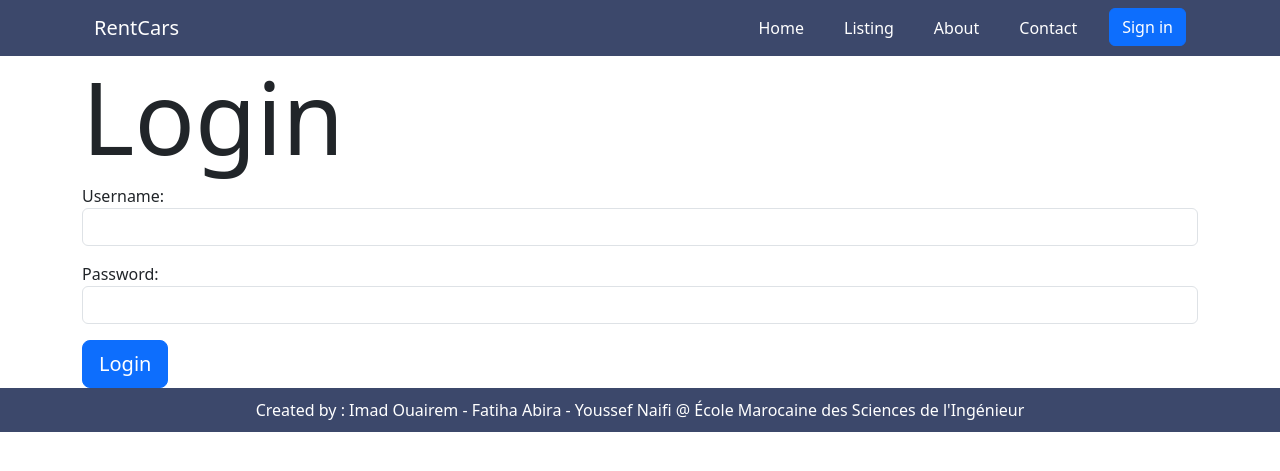
After one commit to youssefnf/CarRentalDjangoProject, a Django app: page /login/ in a window 1280 px wide. The commit adds this page. Shown: the top 471 px of the page. Run offline with Django 4.2, Linux system fonts and the light colour scheme.

Commit message:
add login form & template and url for login button and logo

```diff
--- /dev/null
+++ b/rentcarsapp/forms.py
@@ -0,0 +1,13 @@
+
+
+from django import forms
+
+
+class LoginForm(forms.Form):
+    username = forms.CharField()
+    password = forms.CharField(widget=forms.PasswordInput)
+
+    def __init__(self, *args, **kwargs):
+        super().__init__(*args, **kwargs)
+        for visible in self.visible_fields():
+            visible.field.widget.attrs['class'] = 'form-control mn-2'
--- a/rentcarsapp/templates/base.html
+++ b/rentcarsapp/templates/base.html
@@ -16,7 +16,7 @@
     <div class="container">
         <nav class="navbar navbar-expand-lg">
             <div class="container-fluid">
-              <a class="navbar-brand" href="#">RentCars</a>
+              <a class="navbar-brand" href="{% url 'index' %}">RentCars</a>
               <button class="navbar-toggler" type="button" data-bs-toggle="collapse" data-bs-target="#navbarNav" aria-controls="navbarNav" aria-expanded="false" aria-label="Toggle navigation">
                 <span class="navbar-toggler-icon"></span>
               </button>
@@ -35,7 +35,7 @@
                     <a class="nav-link" href="#">Contact</a>
                   </li>
                   <li class="nav-item ms-4">
-                    <a class="btn btn-primary" href="#">Sign in</a>
+                    <a class="btn btn-primary" href="{% url 'client_login' %}">Sign in</a>
                   </li>
                 </ul>
               </div>
--- /dev/null
+++ b/rentcarsapp/templates/login.html
@@ -0,0 +1,12 @@
+{% extends 'base.html' %}
+
+{% block content %}
+    <div class="container">
+        <h1>Login</h1>
+        <form method="POST">
+            {% csrf_token %}
+            {{ form.as_p }}
+            <button type="submit" class="btn btn-lg btn-primary">Login</button>
+        </form>
+    </div>
+{% endblock content %}
--- a/rentcarsapp/urls.py
+++ b/rentcarsapp/urls.py
@@ -1,7 +1,8 @@
 from django.urls import path
-from .views import indexView
+from .views import *
 
 urlpatterns = [
     path('', indexView, name="index"),
+    path('login/', client_login, name='client_login')
 
 ]
--- a/rentcarsapp/views.py
+++ b/rentcarsapp/views.py
@@ -1,6 +1,15 @@
 from django.shortcuts import render, HttpResponse
+from .forms import LoginForm
 
 # Create your views here.
 
 def indexView(request):
     return render(request, 'index.html')
+
+
+def client_login(request):
+    if request.method == 'POST':
+        pass
+    else:
+        loginForm = LoginForm()
+        return render(request, 'login.html', {'form': loginForm})
```
